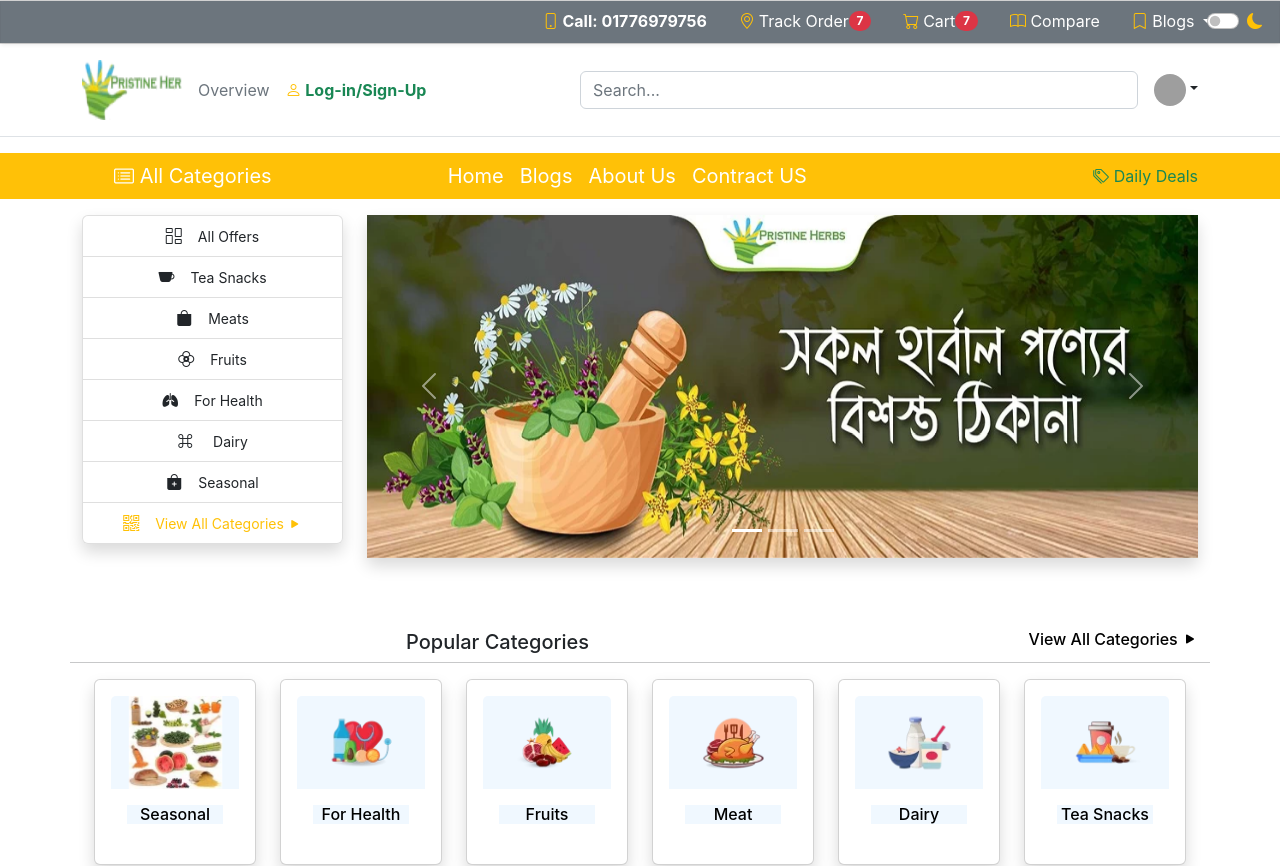
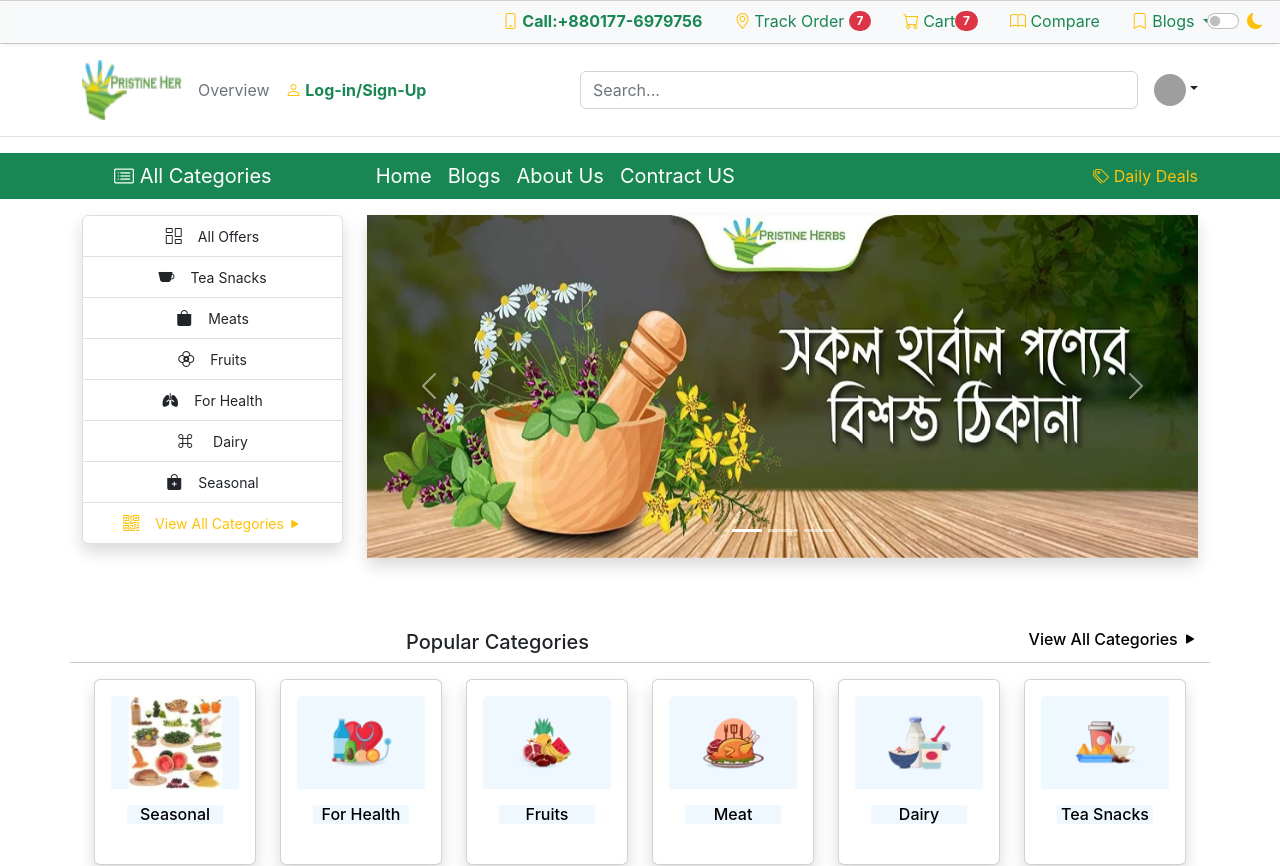
Before and after one commit to MdTanvirHassan/PristineHer, a React (Create React App) app: page / in a window 1280 px wide. Shown: the top 866 px of the page. Built offline with nearby package versions, Linux system fonts and the light colour scheme; grey boxes are pictures that could not be loaded.

Commit message:
updating dark mode logo

```diff
--- a/src/components/Carousel/Carousel.js
+++ b/src/components/Carousel/Carousel.js
@@ -8,7 +8,7 @@ export default function Carousel() {
     <div>
 
          {/* --------------------------------nab3------------------- */}
-    <nav className="navbar sticky-top navbar-expand-lg navbar-dark bg-warning text=dark " aria-label="Eighth navbar example">
+    <nav className="navbar sticky-top navbar-expand-lg navbar-dark bg-success text=dark " aria-label="Eighth navbar example">
     <div className="container ">
       <a className="navbar-brand hb" href="/">  </a>
       <button className="navbar-toggler" type="button" data-bs-toggle="collapse" data-bs-target="#navbarsExample07" aria-controls="navbarsExample07" aria-expanded="false" aria-label="Toggle navigation">
@@ -21,7 +21,7 @@ export default function Carousel() {
             <a className="navbar-brand ms-8 hb" aria-current="page" href="/"><i className="bi bi-card-list"></i>  All Categories </a>
           </li>
           <li className="nav-item">
-            <a className="navbar-brand ps-5 ms-5 hb" aria-current="page" href="/">Home</a>
+            <a className="navbar-brand ps- ms-4 hb" aria-current="page" href="/">Home</a>
           </li>
           <li className="nav-item">
             <a className="navbar-brand hb" aria-current="page" href="/">Blogs</a>
@@ -35,7 +35,7 @@ export default function Carousel() {
 
 
         </ul>
-        <a className="nav-link text-success hb" href="http:/" style={{color:'white'}}><i className="bi bi-tags"></i> Daily Deals</a>
+        <a className="nav-link text-warning hb" href="http:/" style={{color:'white'}}><i className="bi bi-tags"></i> Daily Deals</a>
       </div>
     </div>
   </nav>
--- a/src/components/Footer/Footer.js
+++ b/src/components/Footer/Footer.js
@@ -5,7 +5,7 @@ import './Footer.css';
 export default function Footer(props) {
 
   return (
-    <div className={`bg-${props.mode==='dark'?'secondary':'warning'} `}>
+    <div className={`bg-${props.mode==='dark'?'secondary':'success'} `}>
         <div className="container ">
             <footer className="py-5">
                 <div className="px-2"><img src={logo} alt='..' width="100px"></img></div><hr />
--- a/src/components/Header/Header.css
+++ b/src/components/Header/Header.css
@@ -1,16 +1,13 @@
 nav>a {
    text-decoration: none;
 }
-#link-style{
 
-    color: #ffff !important;
-}
 .border{
     border: .1px solid lightgray!important;
 }
 
 #link-style:hover {
-    color: forestgreen!important;
+    color: orange!important;
     transition: all .3s linear;
 
 }
--- a/src/components/Header/Header.js
+++ b/src/components/Header/Header.js
@@ -7,20 +7,18 @@ export default function Header(props) {
     <div>
         {/* --------------------------------nav1---------------------------- */}
         <div className="full-container row">
-        <header className={`header navbar-expand-lg bg-${props.mode==='dark'?'dark':'secondary'} border col-lg-12 col-mb-12 col-sm-12`}>
-        <div className={`nav-scroller navbar-expand-lg  shadow-sm d-flex justify-content-end bg-${props.mode==='dark'?'dark':'secondary'}`}>
-            <nav className={`nav bg-${props.mode==='dark'?'dark':'secondary'} navbar-expand-lg  " aria-label="Secondary navigation d-flex justify-content-end" id='link-style`}>
-                <a className="nav-link  " id='link-style' aria-current="page" href="/"><b><i className="bi bi-phone text-warning"></i> Call: 01776979756</b></a>
-                <a className="nav-link  " href="/" id='link-style'><b className="text-warning"><i className="bi bi-geo-alt"></i> </b>
-                Track Order
-                <span className="badge text-bg-danger rounded-pill align-text-bottom"> 7</span>
+        <header className={`header navbar-expand-lg bg-${props.mode==='dark'?'dark':'body'} border col-lg-12 col-mb-12 col-sm-12`}>
+        <div className={`nav-scroller navbar-expand-lg  shadow-sm d-flex justify-content-end bg-${props.mode==='dark'?'dark':'light'}`}>
+            <nav className={`nav bg-${props.mode==='dark'?'dark':'light'} text-${props.mode==='dark'?'body':'success'} navbar-expand-lg  " aria-label="Secondary navigation d-flex justify-content-end" id='link-style`}>
+                <a className={`nav-link text-${props.mode==='dark'?'white':'success'} `} id='link-style' aria-current="page" href="/"><b><i className="bi bi-phone text-warning"></i> Call:+880177-6979756</b></a>
+                <a className={`nav-link text-${props.mode==='dark'?'white':'success'} `} href="/" id='link-style'><b className="text-warning"><i className="bi bi-geo-alt"></i> </b>Track Order <span className="badge text-bg-danger rounded-pill align-text-bottom"> 7</span>
                 </a>
-                <a className="nav-link  " href="/" id='link-style'><b className="text-warning"><i className="bi bi-cart"></i> </b> Cart
+                <a className={`nav-link text-${props.mode==='dark'?'white':'success'} `} href="/" id='link-style'><b className="text-warning"><i className="bi bi-cart"></i> </b> Cart
                 <span className="badge text-bg-danger rounded-pill align-text-bottom"> 7</span>
                 </a>
 
-                <a className="nav-link " href="/" id='link-style'><i className="bi bi-book text-warning"></i> Compare</a>
-                <a className="nav-link dropdown-toggle me-1 " data-bs-toggle="dropdown" aria-expanded="false" href="/" id='link-style'><i className="bi bi-bookmark text-warning"></i> Blogs  </a>
+                <a className={`nav-link text-${props.mode==='dark'?'white':'success'} `} href="/" id='link-style'><i className="bi bi-book text-warning"></i> Compare</a>
+                <a className={`nav-link text-${props.mode==='dark'?'white':'success'} dropdown-toggle me-1 " data-bs-toggle="dropdown`} aria-expanded="false" href="/" id='link-style'><i className="bi bi-bookmark text-warning"></i> Blogs  </a>
                 <div className={`nav-item nav-link form-check  form-switch text-${props.mode==='dark'?'light':'secondary'}`}>
                             <input className="form-check-input" onClick={props.toggleMode} type="checkbox" role="switch" id="flexSwitchCheckDefault"/>
                             <label className="form-check-label text-warning" htmlFor="flexSwitchCheckDefault"><i className={` w-10 bi bi-${props.mode==='dark'?'sun':'moon-fill'}`}></i></label>
@@ -80,12 +78,12 @@ export default function Header(props) {
           <a href="/" className="d-block link-dark text-decoration-none dropdown-toggle" data-bs-toggle="dropdown" aria-expanded="false">
             <img src="https://github.com/mdo.png" alt="mdo" width="32" height="32" className="rounded-circle"/>
           </a>
-          <ul className="dropdown-menu text-small">
+          <ul className={`dropdown-menu text-small text-${props.mode==='dark'?'warning':'body'} bg-${props.mode==='dark'?'secondary':'body'}`}>
             <li><a className="dropdown-item" href="/">Overview</a></li>
             <li><a className="dropdown-item" href="/">Settings</a></li>
             <li><a className="dropdown-item" href="/">Profile</a></li>
             <li><hr className="dropdown-divider"/></li>
-            <li><a className="dropdown-item" href="/">Sign out</a></li>
+            <li><a className="dropdown-item text-danger" href="/">Sign out</a></li>
           </ul>
         </div>
       </div>
--- a/src/components/Viewed/Viewed.js
+++ b/src/components/Viewed/Viewed.js
@@ -16,7 +16,7 @@ export default function Viewed(props) {
          </div>
         </div>
 
-
+        <div className={`full-container text-${props.mode==='dark'?'warning':'dark'} bg-${props.mode==='dark'?'secondary':'body'} `}>
 
         <div className="container py-5">
             <div className="row">
@@ -41,7 +41,7 @@ export default function Viewed(props) {
 
             </div>
 
-            <div className={`context text-justify text-${props.mode==='dark'?'dark':'warning'}`}>
+            <div className={`context text-justify }`}>
                 <p id='text-justify'>Online Shopping BD has never been easier. pristineherbbd.com is the best online shopping store in Bangladesh that features 10+ million products at affordable prices. As Bangladesh's online shopping landscape is expanding every year, online shopping in Dhaka, Chittagong, Khulna, Sylhet, and other big cities is also gaining momentum. Pristine Herbal is among the best websites for online shopping in Bangladesh that promises fast, reliable, and convenient delivery of products to your doorstep. Pristine Herbal being the trusted online shop in Bangladesh aims to provide a trouble-free shopping experience for the people of Bangladesh but is also providing ample opportunity for international online shopping from Bangladesh. Pristine Herbal aims to make online shopping accessible to all parts of the country.</p> <br />
 
                 <p>Everyone is encouraged to shop with confidence at pristineherbbd.com as our strict buyer’s protection policies ensure no risks while shopping online. </p><br />
@@ -49,7 +49,7 @@ export default function Viewed(props) {
                 <p>Among tons of online stores in Bangladesh, Pristine Herbal aims to strictly adhere to international quality standards ensuring trust and reliability in customer service and originality in product delivery. Realizing the surge in e-commerce</p>
             </div><hr />
 
-            <div className={`container text-${props.mode==='dark'?'dark':'warning'}`}>
+            <div className={`container text-${props.mode==='dark'?'warning':'dark'}`}>
                 <div className="row">
                     <div className={`col-4 text-${props.mode==='dark'?'dark':'warning'}`}>
                     <a href="/" className="view" alt='...'> <h6 className="view">Tea Snacks</h6></a>
@@ -72,7 +72,7 @@ export default function Viewed(props) {
 
         </div>
 
-
+        </div>
 
 
     </div>
```
